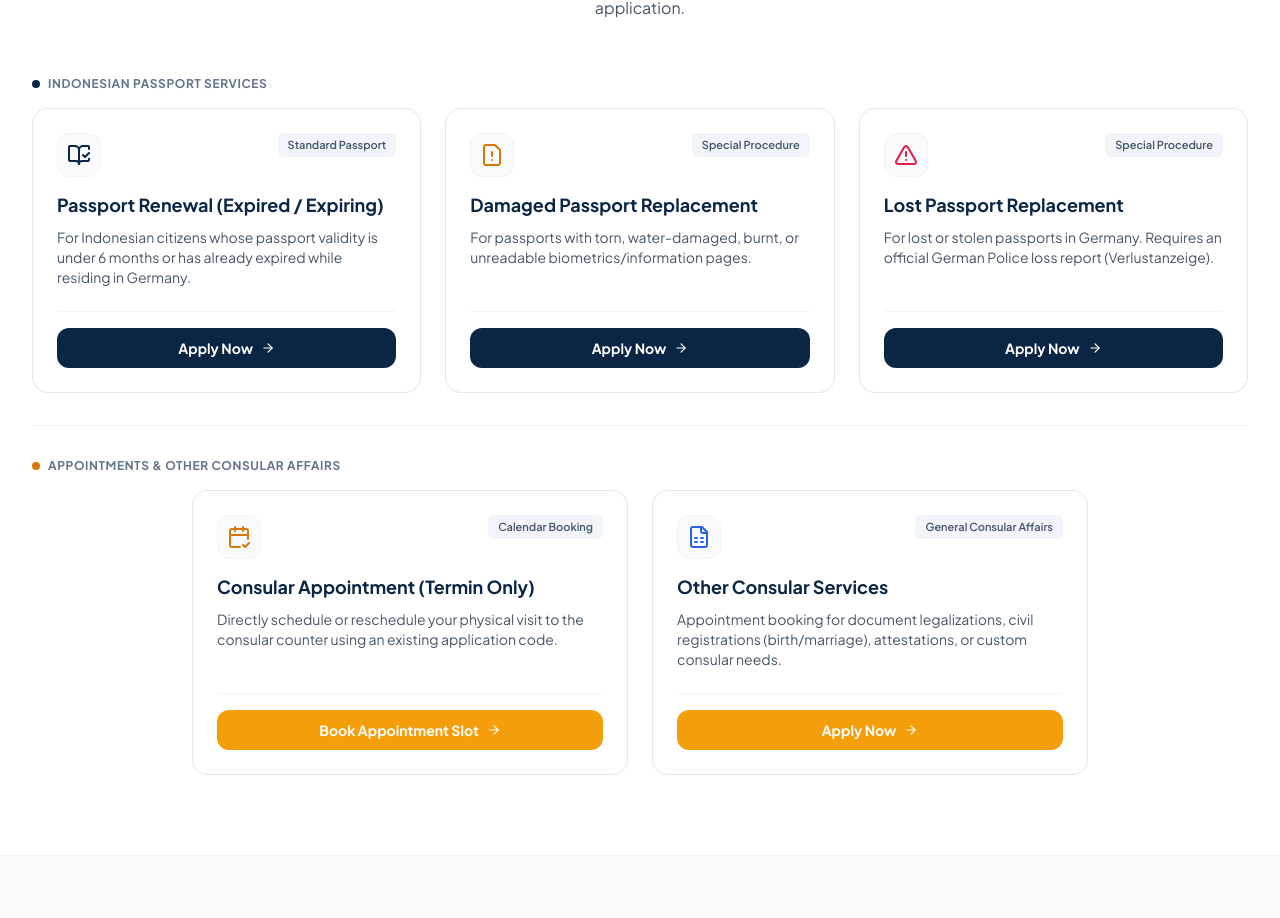
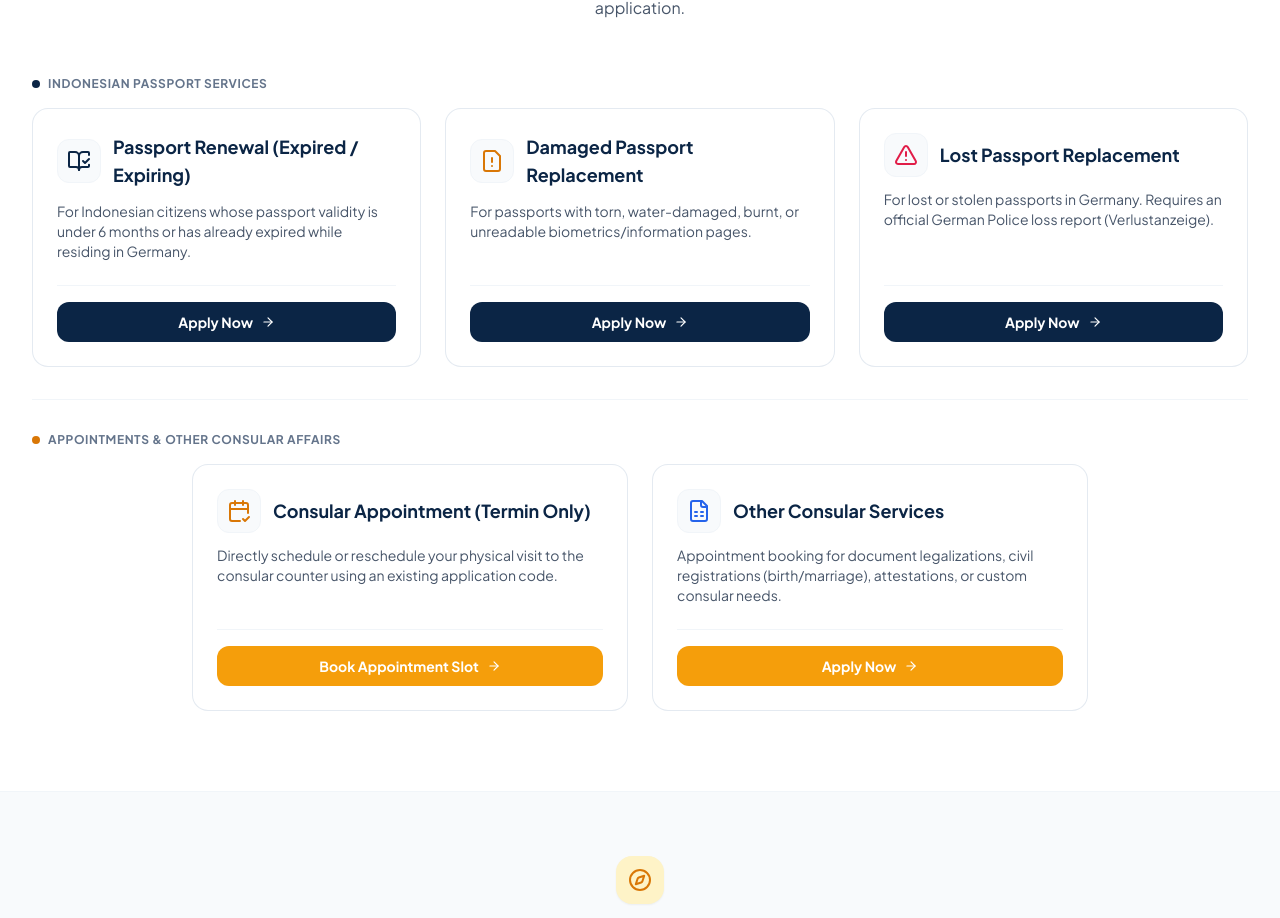
Before and after one commit to rahmadar-if/sunny-kjri-frankfurt, a React (Vite) app: page / in a window 1280 px wide. Shown: the part 972-1890 px from the top of the page. Built offline with nearby package versions, Linux system fonts and the light colour scheme.

Commit message:
style: remove category tag badge and align service icon with title in single line

```diff
--- a/src/components/ServiceCatalog.tsx
+++ b/src/components/ServiceCatalog.tsx
@@ -50,7 +50,6 @@ export const ServiceCatalog: React.FC<ServiceCatalogProps> = ({
   const renderServiceCard = (service: ServiceItem) => {
     const isTerminOrOther = service.id === 'passport-appointment-only' || service.id === 'other-consular-services';
     const title = lang === 'en' ? service.titleEn : service.titleId;
-    const tag = lang === 'en' ? service.tagEn : service.tagId;
     const description = lang === 'en' ? service.descriptionEn : service.descriptionId;
 
     return (
@@ -59,20 +58,17 @@ export const ServiceCatalog: React.FC<ServiceCatalogProps> = ({
         className="relative flex flex-col justify-between bg-white rounded-2xl border border-slate-200/90 hover:border-slate-300 transition-all duration-200 p-5 sm:p-6 hover:shadow-card-hover"
       >
         <div>
-          {/* Top Bar: Icon & Tag */}
-          <div className="flex items-start justify-between gap-3 mb-3.5">
-            <div className="w-11 h-11 rounded-xl bg-slate-50 border border-slate-100 flex items-center justify-center flex-shrink-0">
+          {/* Icon & Title in 1 line */}
+          <div className="flex items-center gap-3 mb-3">
+            <div className="w-10 h-10 sm:w-11 sm:h-11 rounded-xl bg-slate-50 border border-slate-100 flex items-center justify-center flex-shrink-0">
               {getServiceIcon(service.iconName)}
             </div>
-            <span className="text-[11px] font-semibold px-2.5 py-1 rounded-md bg-slate-100 text-slate-600 truncate">
-              {tag}
-            </span>
+            <h3 className="text-base sm:text-lg font-bold text-sunny-navy leading-snug">
+              {title}
+            </h3>
           </div>
 
-          {/* Title & Description */}
-          <h3 className="text-base sm:text-lg font-bold text-sunny-navy mb-2 leading-snug">
-            {title}
-          </h3>
+          {/* Description */}
           <p className="text-xs sm:text-sm text-slate-600 leading-relaxed mb-6">
             {description}
           </p>
```
